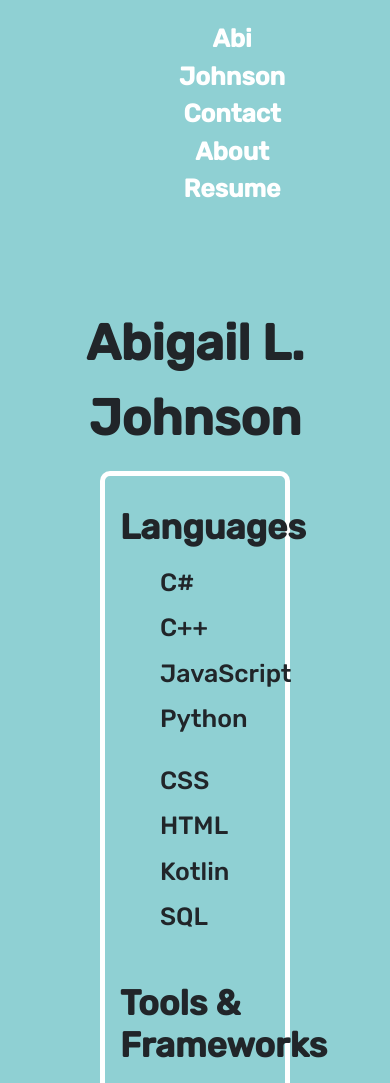
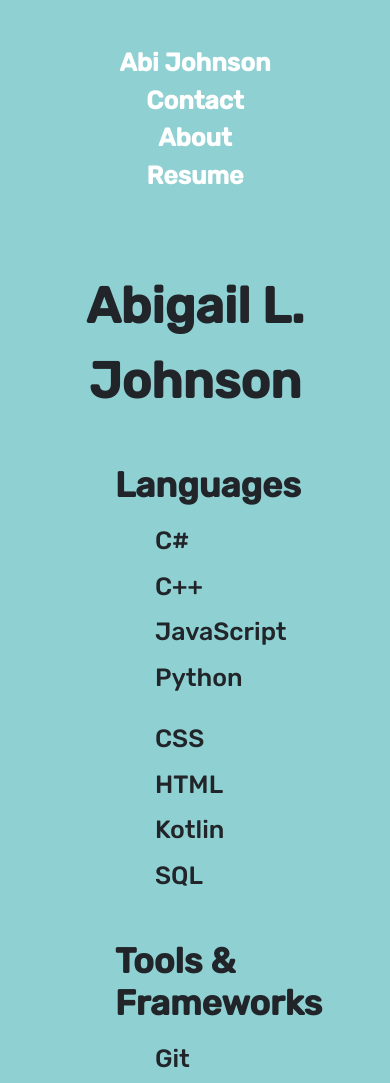
Before and after one commit to abijohnson/PersonalSite, a plain HTML site: page resume.html in a window 390 px wide. Shown: the top 1083 px of the page. Drawn offline with nearby package versions, Linux system fonts and the light colour scheme.

Commit message:
a few fixes here and there regarding the nav

```diff
--- a/resume.html
+++ b/resume.html
@@ -52,8 +52,6 @@
           <li>Visual Studio Code</li>
           <li>ASP.NET</li>
           <li>MVC</li>
-        </ul>
-        <ul id="resume-tools-list">
           <li>Azure</li>
           <li>SQL Server Management Studio</li>
           <li>Android Studio</li>
--- a/site.css
+++ b/site.css
@@ -264,15 +264,15 @@ body {
   #navbar-nav {
     list-style-type: none;
     text-align: center;
-    margin-left: 23px;
-    display: inline-block;
+    display: inline;
   }
 
   #navbar-nav li a {
     text-align: center;
+    justify-content: space-around;
+    align-items: center;
     font-weight: bold;
     float: none;
-    align-content: center;
     text-decoration: none;
     font-size: 25px;
     color: white;
@@ -356,6 +356,9 @@ body {
 
   #about-1-col {
     margin-left: 0px;
+    display: block;
+    justify-content: space-around;
+    align-items: center;
   }
 
   #about-2 {
@@ -363,7 +366,7 @@ body {
   }
 
   #about-2-col {
-    margin-right: 50px;
+    margin-right: 0px;
   }
   /*RESUME-MOBILE*/
   #resume-name {
@@ -441,8 +444,7 @@ body {
   }
 
   #outer-container {
-    border: 5px solid white;
-    border-radius: 10px;
+    border: none;
   }
 
   #inner-container {
```
